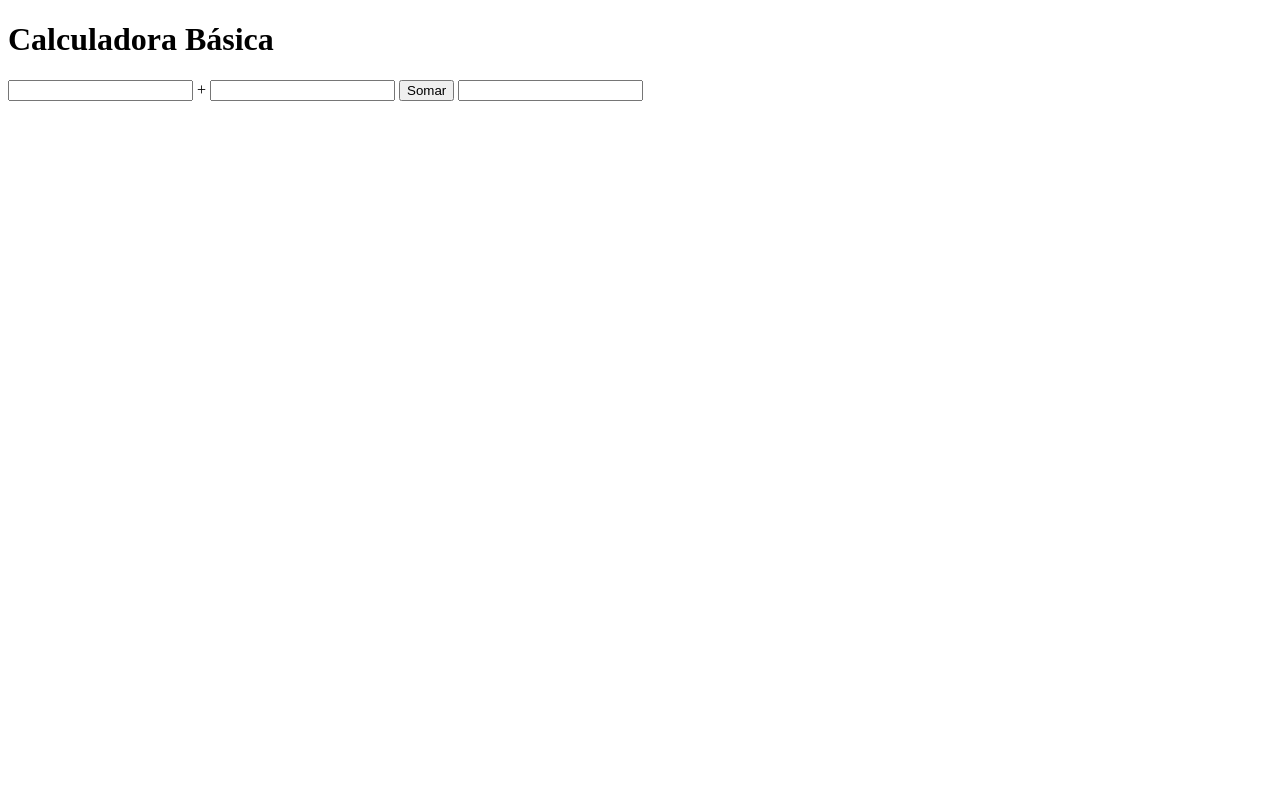
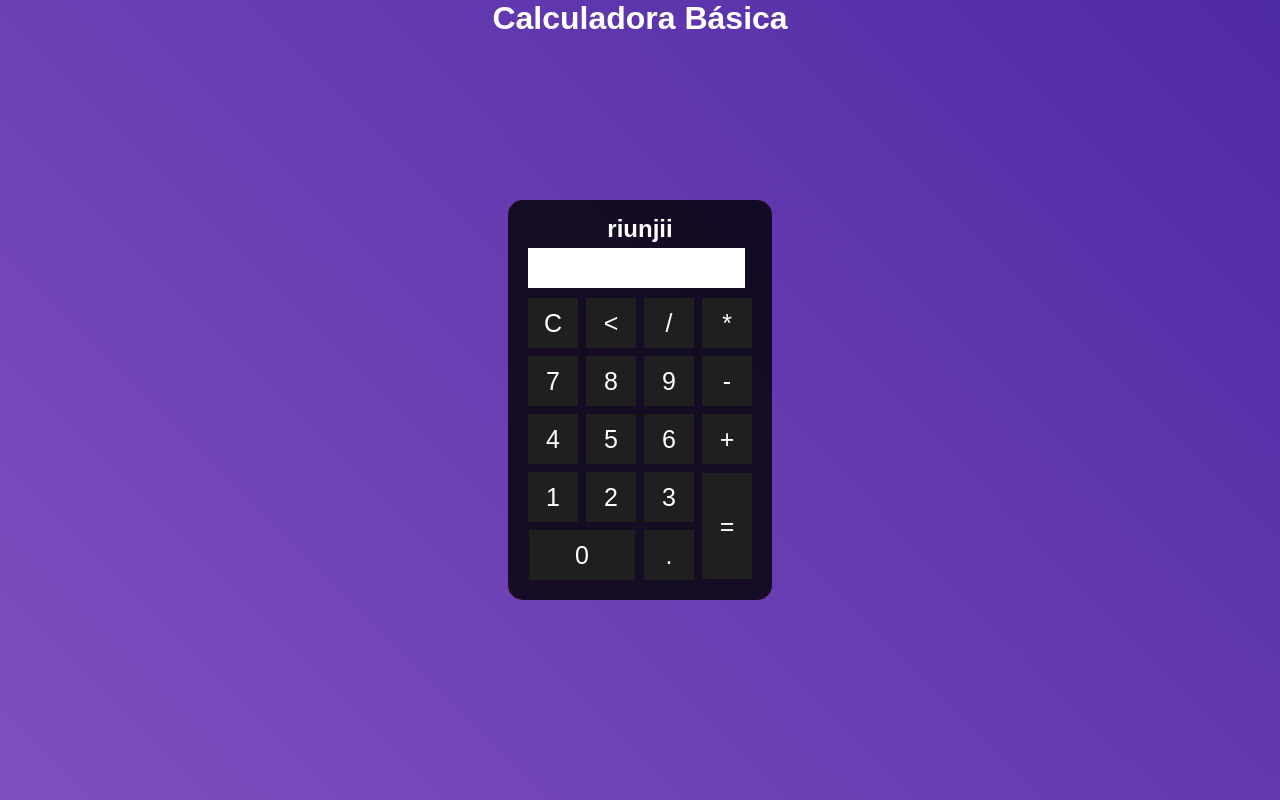
Before and after one commit to riunjii/projeto-calculadora, a plain HTML site: page index.html in a window 1280 px wide. Drawn offline with Linux system fonts and the light colour scheme.

Commit message:
Style BCKP

```diff
--- a/index.html
+++ b/index.html
@@ -1,25 +1,54 @@
 <!DOCTYPE html>
-<html lang="en">
+<html lang="pt--br">
 <head>
     <meta charset="UTF-8">
     <meta http-equiv="X-UA-Compatible" content="IE=edge">
     <meta name="viewport" content="width=device-width, initial-scale=1.0">
-    <title>Document</title>
+    <title>Calculadora</title>
     <link rel="stylesheet" href="style.css">
 </head>
 <body>
+    <!--criar a classe fundo, para fracionar as coisas para o css
+    -->
+    <div class="fundo">
+        <h1>Calculadora Básica</h1>
+            <div class="calculadora">
+                <h2>riunjii</i></h2>
+                    <p id="resultado"></p>
+                        <table>
+                            <tr>
+                                <td><button class="botao" onclick="limpar()">C</button></td>
+                                <td><button class="botao" onclick="voltar()"><</button></td>
+                                <td><button class="botao" onclick="insert('/')">/</button></td>
+                                <td><button class="botao" onclick="insert('*')">*</button></td>
+                            </tr>
+                            <tr>
+                                <td><button class="botao" onclick="insert('7')">7</button></td>
+                                <td><button class="botao" onclick="insert('8')">8</button></td>
+                                <td><button class="botao" onclick="insert('9')">9</button></td>
+                                <td><button class="botao" onclick="insert('-')">-</button></td>
+                            </tr>
+                            <tr>
+                                <td><button class="botao" onclick="insert('4')">4</button></td>
+                                <td><button class="botao" onclick="insert('5')">5</button></td>
+                                <td><button class="botao" onclick="insert('6')">6</button></td>
+                                <td><button class="botao" onclick="insert('+')">+</button></td>
+                            </tr>
+                            <tr>
+                                <td><button class="botao" onclick="insert('1')">1</button></td>
+                                <td><button class="botao" onclick="insert('2')">2</button></td>
+                                <td><button class="botao" onclick="insert('3')">3</button></td>
+                                <td rowspan="2"><button class="botao" style="height: 106px;" onclick="calcular()">=</button></td>
+                            </tr>
+                            <tr>
+                                <td colspan="2"><button class="botao" style="width: 106px;" onclick="insert('0')">0</button></td>
+                                <td><button class="botao" onclick="insert('.')">.</button></td>
+                            </tr>
 
-    <h1>Calculadora Básica</h1>
-    <form>
-        <!-- Inputs de texto e o ultimo não recebe valores -->
-        <input type="text" id="num1" />
-        +
-        <input type="text" id="num2" />
-        <button type="button" onclick="somar()">Somar</button>
+                        </table>
+            </div>
 
-        <input type="text" id="resp" readonly />
-    </form>
-
+    </div>
     <script src="script.js"></script>
 </body>
 </html>
--- a/script.js
+++ b/script.js
@@ -1,43 +1,3 @@
 function somar() {
-    var num1, num2, resp;
 
-    num1 = parseFloat(document.getElementById("num1").value);
-    num2 = parseFloat(document.getElementById("num2").value);
-
-    resp = num1 + num2;
-
-    document.getElementById("resp").value = resp;
 }
-
-function sub() {
-    var num1, num2, resp;
-
-    num1 = parseFloat(document.getElementById("num1").value);
-    num2 = parseFloat(document.getElementById("num2").value);
-
-    resp = num1 - num2;
-
-    document.getElementById("resp").value = resp;
-}
-
-function div() {
-    var num1, num2, resp;
-
-    num1 = parseFloat(document.getElementById("num1").value);
-    num2 = parseFloat(document.getElementById("num2").value);
-
-    resp = num1 / num2;
-
-    document.getElementById("resp").value = resp;
-}
-
-function mult() {
-    var num1, num2, resp;
-
-    num1 = parseFloat(document.getElementById("num1").value);
-    num2 = parseFloat(document.getElementById("num2").value);
-
-    resp = num1 * num2;
-
-    document.getElementById("resp").value = resp;
-}
--- a/style.css
+++ b/style.css
@@ -0,0 +1,48 @@
+*{
+    margin: 0;
+    padding: 0;
+}
+
+.fundo{
+    background-image: linear-gradient(45deg, rgb(127, 79, 190), rgb(79, 42, 165));
+    height: 100vh;
+    color: white;
+    font-family: Arial, Helvetica, sans-serif;
+    text-align: center;
+}
+
+.calculadora{
+    position: absolute;
+    background-color: rgba(0, 0, 0, 0.8);
+    top: 50%;
+    left: 50%;
+    transform: translate(-50%,-50%);
+    border-radius: 15px;
+    padding: 15px;
+}
+
+.botao{
+    width: 50px;
+    height: 50px;
+    font-size: 25px;
+    cursor: pointer;
+    margin: 3px;
+    background-color: rgb(31, 31, 31);
+    border: none;
+    color: white;
+}
+
+.botao:hover{
+    background-color: black;
+}
+
+#resultado{
+    width: 207px;
+    background-color: white;
+    height: 30px;
+    margin: 5px;
+    font-size: 25px;
+    color: black;
+    text-align: right;
+    padding: 5px;
+}
```
